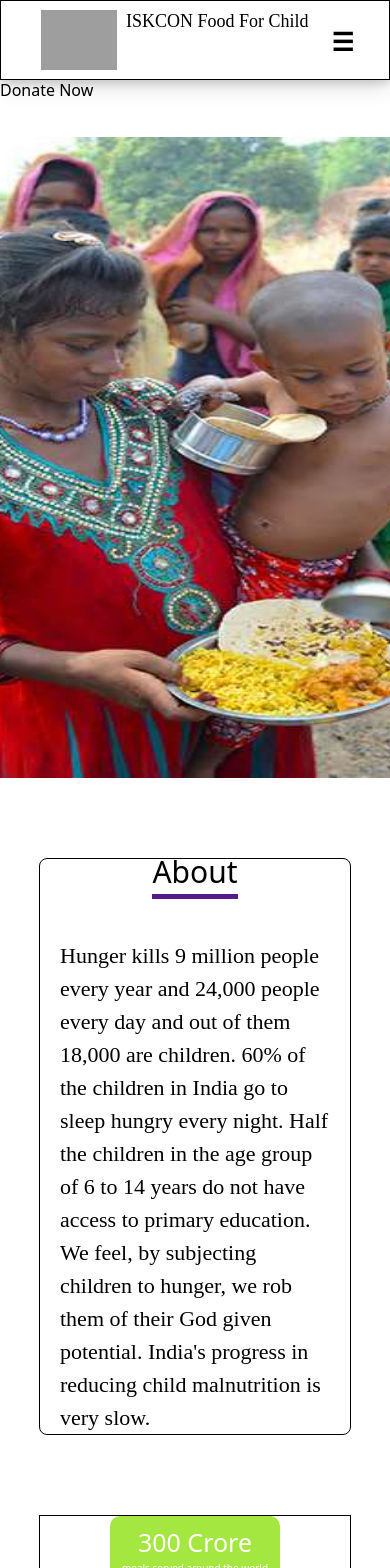
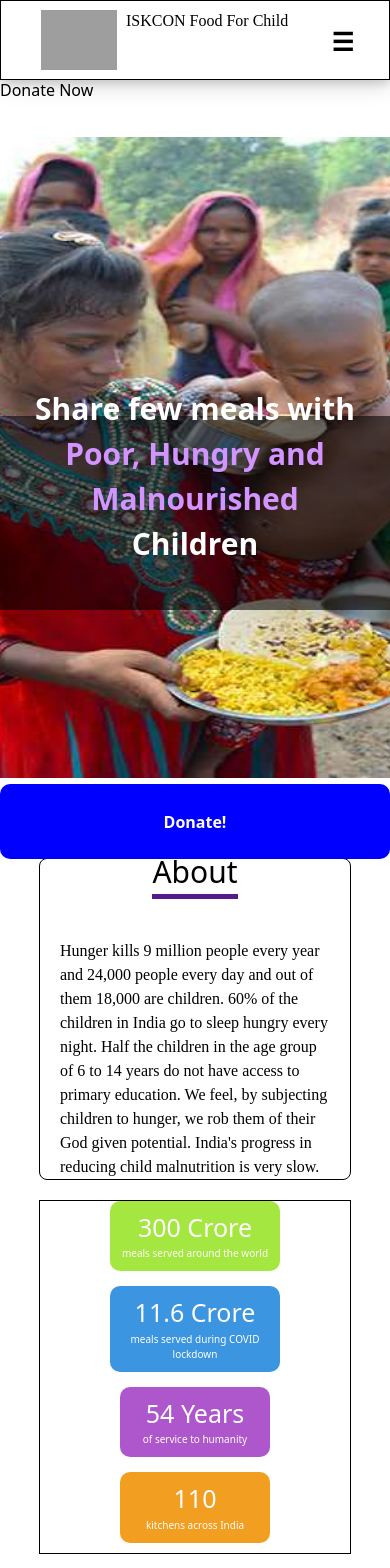
Before and after one commit to rajatdave24/WS_16062024, a React (Create React App) app in the folder src/: page / in a window 390 px wide. Shown: the top 1568 px of the page. Built offline with nearby package versions, Linux system fonts and the light colour scheme; grey boxes are pictures that could not be loaded; the HTML template or start-up script is replaced by a standard one.

Commit message:
20-07-2024

```diff
--- a/public/index.html
+++ b/public/index.html
@@ -1,5 +1,6 @@
 <link href='https://fonts.googleapis.com/css?family=Lato:400,700' rel='stylesheet' type='text/css'>
 <link rel="stylesheet" href="https://stackpath.bootstrapcdn.com/bootstrap/4.4.1/css/bootstrap-grid.min.css" />
 <link rel="stylesheet" href="https://cdnjs.cloudflare.com/ajax/libs/font-awesome/4.7.0/css/font-awesome.min.css">
+<link href='https://fonts.googleapis.com/css?family=Roboto' rel='stylesheet'>
 <meta name="viewport" content="width=device-width, initial-scale=1.0">
 <div id="root"></div>
--- a/src/App.js
+++ b/src/App.js
@@ -13,6 +13,8 @@ import './style.css';
 import Footer from './Footer';
 
 export const App = () => {
+
+
 return(
 <>
     <Routes>
--- a/src/FFC.js
+++ b/src/FFC.js
@@ -20,10 +20,24 @@ const MenuContext = createContext();
 
 export const FFC = () => {
     const [menu, setMenu] = useState(false);
+    const donateRef = useRef(null);
+    const inforef = useRef();
 
+    const scrollToSection = (elementRef) =>{
+        window.scrollTo(0,
+            elementRef.current.offsetTop
 
+        );
+    }
+    // document.addEventListener('click',(e)=>{
 
-    const inforef = useRef();
+    //     if(e.target != document.getElementById('menuList') && (e.target.tagName != 'LI') && (e.target.tagName != 'A') && (e.target.getAttribute('class') != null) && ((this.getAttribute('class') != 'menuIcon'))){
+    //         console.log('outside click!',e.target.tagName,e.target.getAttribute('class'));
+    //         // setMenu(false);
+    //     }
+    //     else console.log('inside Click!!!');
+
+    // });
 
     window.addEventListener('resize', () => {
         if (window.innerWidth > 900)
@@ -41,7 +55,7 @@ export const FFC = () => {
                         <img src="https://iskconmumbai.com/images/logo-black.png" alt="Logo" className="logo" />
                         <h3 className="logoText">ISKCON Food For Child</h3>
                     </Link>
-                    <ul className={(menu) ? 'menuListClicked' : 'menuList'} id="ul">
+                    <ul className={(menu) ? 'menuListClicked' : 'menuList'} id="menuList">
 
                         {/* (window.innerWidth < 900) */}
                         {/* <li><a href='/'>Home</a></li> */}
@@ -49,18 +63,17 @@ export const FFC = () => {
                         <li><Link to="/AnnaDan">Anna Daan</Link></li>
                         <li><Link to="/Impact">Impact</Link></li>
                         <li><Link to="/Contact">Contact</Link></li>
-                        <a href="#donateNow" className='donateButton'>Donate</a>
+                        <a href="#donateNow" className='donateButton' onClick={()=>scrollToSection(donateRef)}>Donate</a>
                     </ul>
-                    <div className={(menu) ? 'menuIconClicked' : 'menuIcon'} onClick={() => {
-                        setMenu(prevState => !prevState); console.log(menu, document.getElementById
-                            ('ul').className)
-                    }}>&#9776;</div >
+                    <div className={(menu) ? 'menuIconClicked' : 'menuIcon'} onClick={(e) =>
+                        setMenu(prevState => !prevState)}>&#9776;</div >
                 </div >
 
             </div >
             <div className='app'>
                 {/* <img src="FFC-Banner-WEB-1_JPEG.jpg" className={(menu) ? 'image1': 'image'} alt="lotus"/> */}
-                <a href='#donateNow'>Donate Now</a>
+                <a href='#donateNow'>Donate Now</a><br/>
+                <div className='bannerFlex'> <p> Share few meals with <br/><span style={{color:'#d294ff'}}>Poor, Hungry and Malnourished</span><br/>Children</p></div>
             </div>
 
             {/* <p style={{display: 'flex',position: 'relative',paddingTop: '670px' }}>
@@ -72,11 +85,11 @@ export const FFC = () => {
                 <div className="content">Hunger kills 9 million people every year and 24,000 people every day and out of them 18,000 are children. 60% of the children in India go to sleep hungry every night. Half the children in the age group of 6 to 14 years do not have access to primary education. We feel, by subjecting children to hunger, we rob them of their God given potential. India's progress in reducing child malnutrition is very slow.</div>
             </div>
 
-            <div className='facts' id='donateNow'>
+            <div className='facts'>
                 <div className='facts1' style={{ width: '170px' }}><p style={{ justifySelf: 'centre', marginTop: '-2px', fontSize: '25px', fontWeight: '30px', marginBottom: '0px' }}>300 Crore</p><p>meals served around the world</p></div>
                 <div className='facts1' style={{ backgroundColor: '#3b95e0', width: '170px' }}><p style={{ justifySelf: 'centre', marginTop: '-2px', fontSize: '25px', fontWeight: '30px', marginBottom: '0px' }}>11.6 Crore</p><p>meals served during COVID lockdown</p></div>
                 <div className='facts1' style={{ backgroundColor: '#ae57cd' }}><p style={{ justifySelf: 'centre', marginTop: '-2px', fontSize: '25px', fontWeight: '30px', marginBottom: '0px' }}>54 Years</p><p>of service to humanity</p></div>
-                <div className='facts1' style={{ backgroundColor: '#f29e21' }}><p style={{ justifySelf: 'centre', marginTop: '-2px', fontSize: '25px', fontWeight: '30px', marginBottom: '0px' }}>110</p><p>kitchens across India</p></div>
+                <div className='facts1' style={{ backgroundColor: '#f29e21' }}><p style={{ justifySelf: 'centre', marginTop: '-2px', fontSize: '25px', fontWeight: '30px', marginBottom: '0px' }} id='donateNow' ref={donateRef}>110</p><p>kitchens across India</p></div>
 
             </div>
 
@@ -229,6 +242,11 @@ export const FFC = () => {
             {/* <Footer style={{position:'absolute',display:'flex',top:'3000px'}}/> */}
 
             {/* <Footer/> */}
+            <div>
+                <a href='#donateNow' onClick={(e)=>document.getElementById('donateNow').scrollIntoView}>
+                    <div className='donationSticker'>Donate!</div>
+                </a>
+            </div>
             <Footer />
         </div>
     );
--- a/src/style.css
+++ b/src/style.css
@@ -17,6 +17,7 @@ background-color: white;
 overflow-x: hidden;
 scroll-behavior: smooth;
 transition-duration: 0.3s;
+-webkit-overflow-scrolling: touch;
 }
 
 h1 {
@@ -37,6 +38,26 @@ font-size: 1.5rem;
   background-position: 50%;
 
 
+}
+
+.bannerFlex{
+  display: inline-flex;
+  position: absolute;
+  top: 40vh;
+  width: 100vw;
+  height: 23vh;
+  background-color:black;
+  color: white;
+  font-size: 30px;
+  font-weight: 600;
+  text-align: center;
+  background-color: rgba(5, 0, 0, 0.582);
+  justify-content: center;
+}
+
+.bannerFlex p{
+  position: absolute;
+  top: -30px;
 }
 
 .menuContainer {
@@ -92,7 +113,7 @@ background-color: rgb(224, 222, 222);
     top: -5px;
     margin-right: 12px;
     padding: 15px 15px;
-    font-size: 18px;
+    font-size: 16px;
     line-height: 20px;
     font-family: 'Times New Roman', Times, serif;
     color: black;
@@ -174,7 +195,7 @@ z-index: 0;
   white-space: pre-wrap;
   padding-left: 20px;
   padding-right: 20px;
-  font-size: 22px;
+  font-size: 16px;
   font-family: 'Times New Roman', Times, serif;
   /* color: rgba(47, 52, 63, 0.56); */
   color: black;
@@ -187,10 +208,10 @@ z-index: 0;
   flex-direction: row;
   justify-content: space-between;
   border: 1px solid black;
-  margin-top: 80px;
+  margin-top: 20px;
   width: 80%;
   left: 10%;
-  gap: 20px;
+  gap: 5px;
   height: 120px;
 
 }
@@ -200,7 +221,7 @@ z-index: 0;
   display: flex;
   flex-direction: column;
   height: 75%;
-  width: 170px;
+  width: 150px;
   /* border: 1px solid green; */
   border-radius: 10px;
   top: -10px;
@@ -323,7 +344,6 @@ z-index: 0;
 }
 
 .donationFlex :hover{
-  font-size: 100px;
   background-color:  #60349e;
 }
 
@@ -522,6 +542,7 @@ z-index: 0;
   padding-top: 6px;
   list-style: none;
   text-decoration: none;
+  -webkit-overflow-scrolling: touch;
 }
 
 
@@ -821,6 +842,25 @@ z-index: 0;
   text-decoration: none;
 }
 
+.donationSticker{
+  display: flex;
+  position: fixed;
+  background-color: blue;
+  color: white !important;
+  font-weight: 600;
+  left: 0;
+  margin-top: -50px;
+  right: 0;
+  bottom: -15px;
+  z-index: 1000;
+  height: 75px;
+  text-align: center;
+  justify-content: center;
+  align-items: center;
+  border-radius: 10px;
+}
+
+
 
 @keyframes test {
   0% {
```
